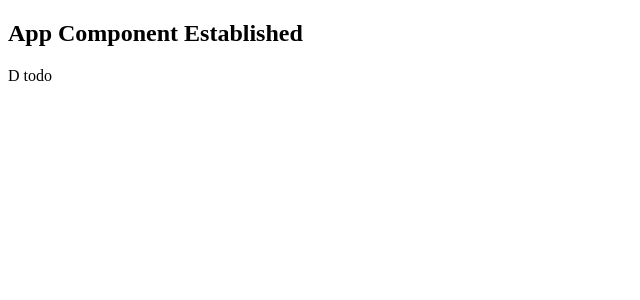
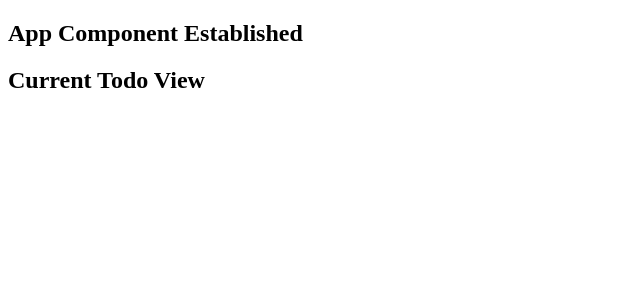
Before and after one commit to Raylin009/daily_todo, a React app: page / in a window 1280 px wide. Shown: the top 300 px of the page, without its empty margins (0-640 px from the left). Built offline with nearby package versions, Linux system fonts and the light colour scheme.

Commit message:
component files created, connected CurrTodoView.jsx to App.js

```diff
--- a/src/App.jsx
+++ b/src/App.jsx
@@ -1,19 +1,21 @@
 import React from 'react';
+import CurrTodoView from './components/CurrTodoView.jsx';
 
 class App extends React.Component {
-  constructor (props) {
+  constructor(props) {
     super(props);
     this.state = {
-      pastTodos: [],
-    }
+      // pastTodos:[],
+    };
   }
 
   render() {
     return (
       <div>
         <h1>App Component Established</h1>
+        <CurrTodoView />
       </div>
-    )
+    );
   }
 }
 
--- /dev/null
+++ b/src/components/CurrTodoView.jsx
@@ -0,0 +1,18 @@
+import React from 'react';
+
+class currTodoView extends React.Component {
+  constructor(props) {
+    super(props);
+    this.state = {};
+  }
+
+  render() {
+    return (
+      <div>
+        <h2>Current Todo View</h2>
+      </div>
+    );
+  }
+}
+
+export default currTodoView;
--- a/src/index.html
+++ b/src/index.html
@@ -8,6 +8,5 @@
 </head>
 <body>
   <section id="index"></section>
-  <dive>D todo</dive>
 </body>
 </html>
```
Also changed, not shown: src/components/OptButton.jsx (added), src/components/PastTodos.jsx (added), src/components/TDInput.jsx (added), src/components/TDItem.jsx (added), src/components/TDList.jsx (added), 1 other file (tests, documents, lock files or other folders).
